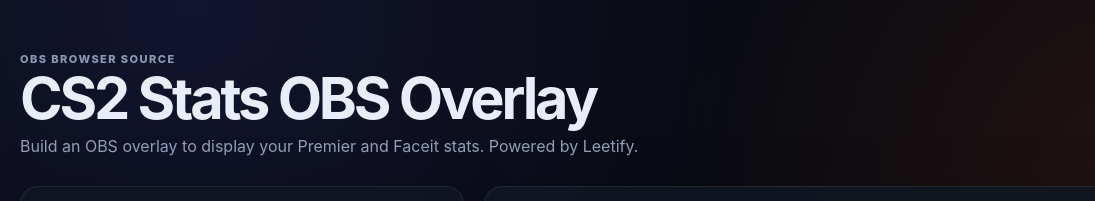
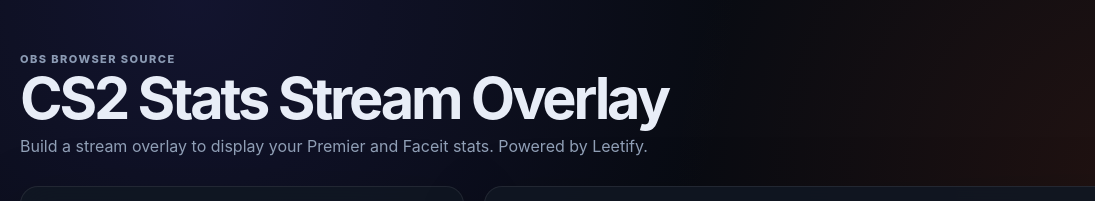
Before and after one commit to dbarker0002/cs2-obs-overlay, a website built with Vite: page index.html in a window 1280 px wide. Shown: the top 201 px of the page, 0-1095 px from the left. Built offline with nearby package versions, Linux system fonts and the light colour scheme; files whose address does not match are found by name.

Commit message:
Change title text

```diff
--- a/index.html
+++ b/index.html
@@ -14,8 +14,8 @@
       <header class="page-header">
         <div>
           <p class="eyebrow">OBS browser source</p>
-          <h1>CS2 Stats OBS Overlay</h1>
-          <p>Build an OBS overlay to display your Premier and Faceit stats. Powered by Leetify.</p>
+          <h1>CS2 Stats Stream Overlay</h1>
+          <p>Build a stream overlay to display your Premier and Faceit stats. Powered by Leetify.</p>
         </div>
         <img
           id="customizer-leetify-badge"
```
